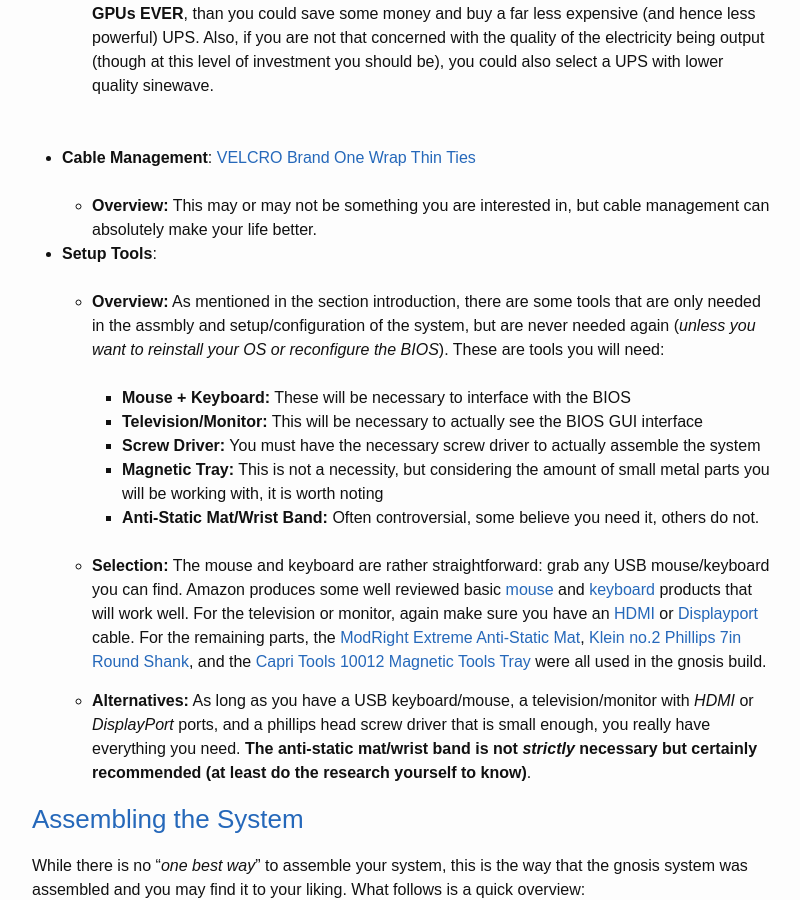
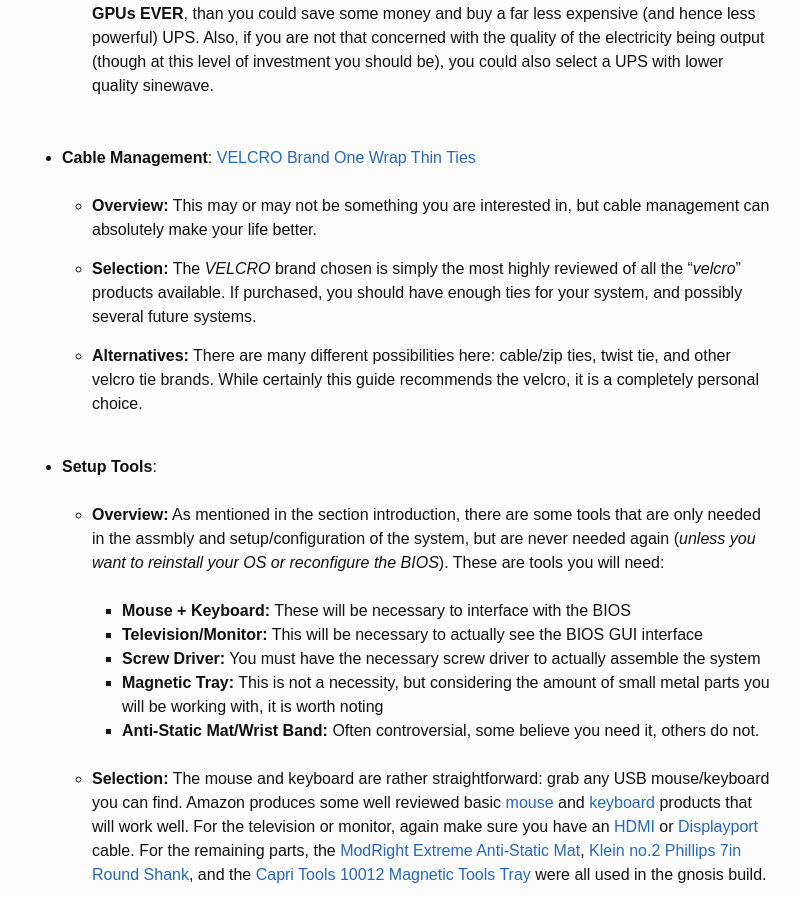
Before and after one commit to RagingTiger/RagingTiger.github.io, a Jekyll site: the page built from _posts/2017-11-01-gnosis.md, in a window 1280 px wide and 900 px high, scrolled down 7685 px. Shown: the whole window, without its empty margins (238-1038 px from the left). Built offline with Jekyll 4.4.1, drawn with Linux system fonts in a browser that asks for light colours.

Commit message:
Updated cable management

```diff
--- a/_posts/2017-11-01-gnosis.md
+++ b/_posts/2017-11-01-gnosis.md
@@ -413,6 +413,16 @@ will need them later._ See ["Setup Tools"](#mks) section below for more info.)
   <br/><br/>
   + **Overview:** This may or may not be something you are interested in, but
     cable management can absolutely make your life better.
+
+  + **Selection:** The *VELCRO* brand chosen is simply the most highly reviewed
+    of all the "*velcro*" products available. If purchased, you should have
+    enough ties for your system, and possibly several future systems.
+
+  + **Alternatives:** There are many different possibilities here:
+    cable/zip ties, twist tie, and other velcro tie brands. While certainly this
+    guide recommends the velcro, it is a completely personal choice.
+  <br/><br/>
+
 
 + <a name="mks"></a>**Setup Tools**:
   <br/><br/>
```
